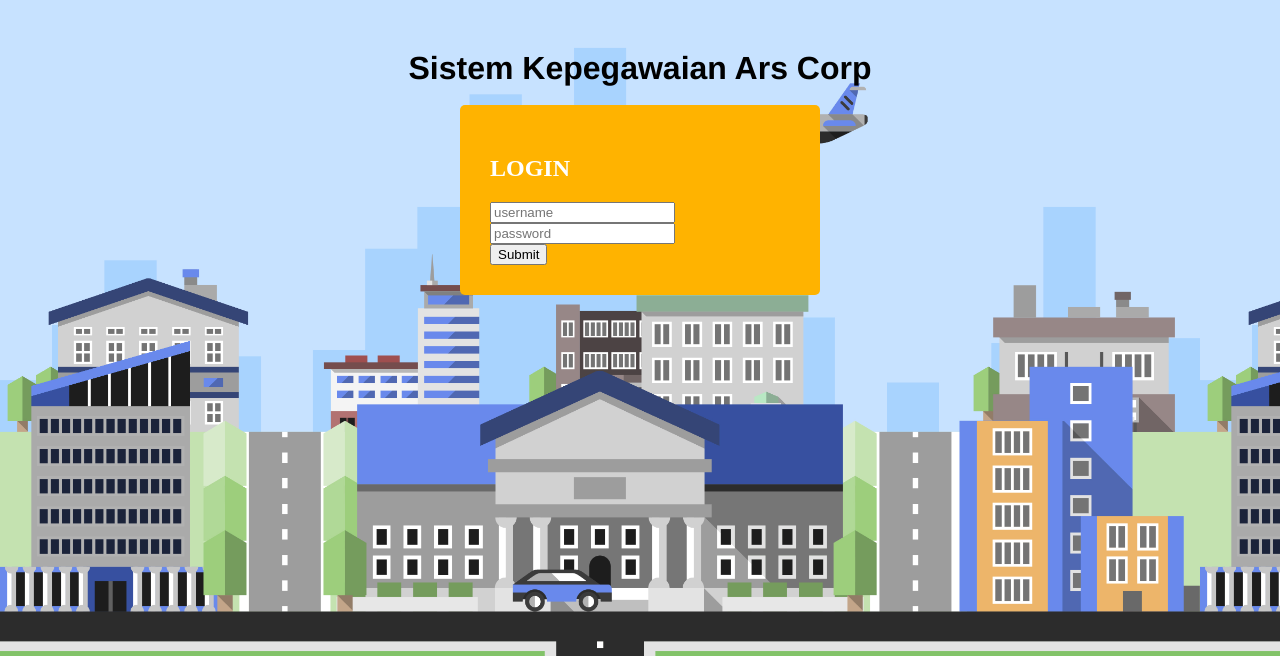
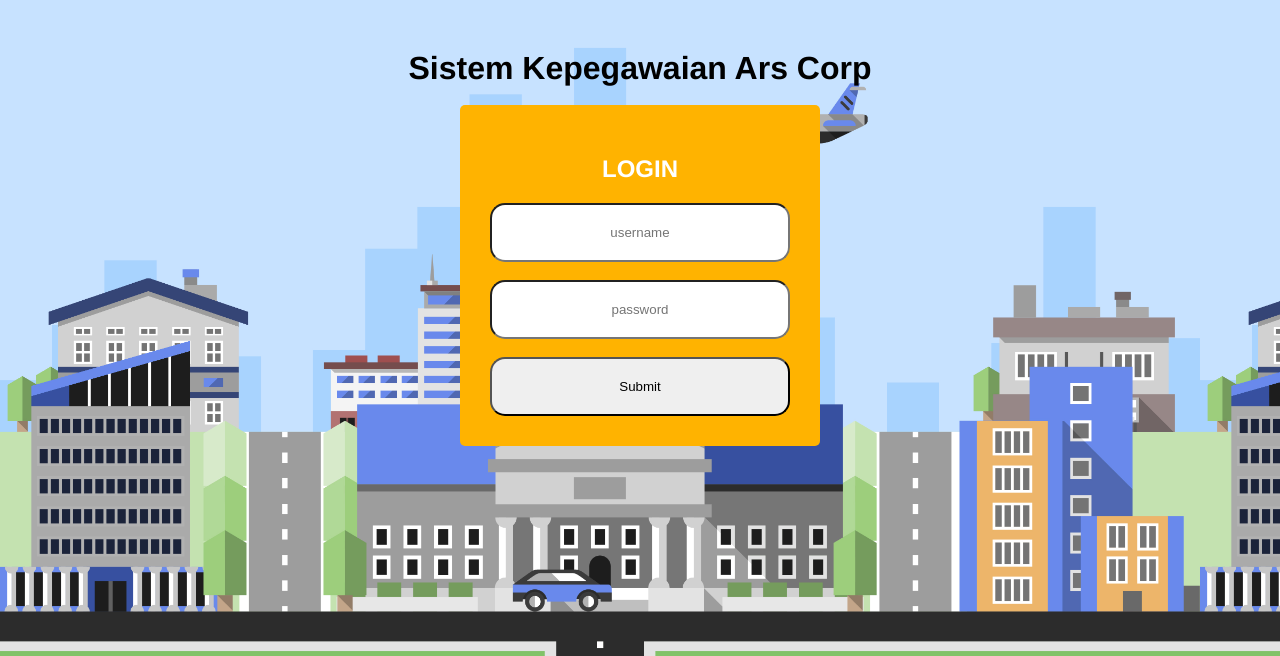
Before and after one commit to RaihanBagasNugraha/SI-Kepegawaian, a PHP site: page /login.php in a window 1280 px wide. Shown: the top 656 px of the page. Run offline with PHP 8.4, Linux system fonts and the light colour scheme.

Commit message:
Update login.php

```diff
--- a/php/login.php
+++ b/php/login.php
@@ -12,6 +12,19 @@
 		h1{
 			color:black;
 		}
+		h2 {
+  font-family: helvetica;
+  text-align: center;
+}
+input{
+  text-align: center;
+  display: block;
+  width: 100%;
+  padding: 20px 20px;
+  box-sizing: border-box;
+  border-radius: 15px;
+}
+
 		</style>
 	</head>
 	<body>
```
